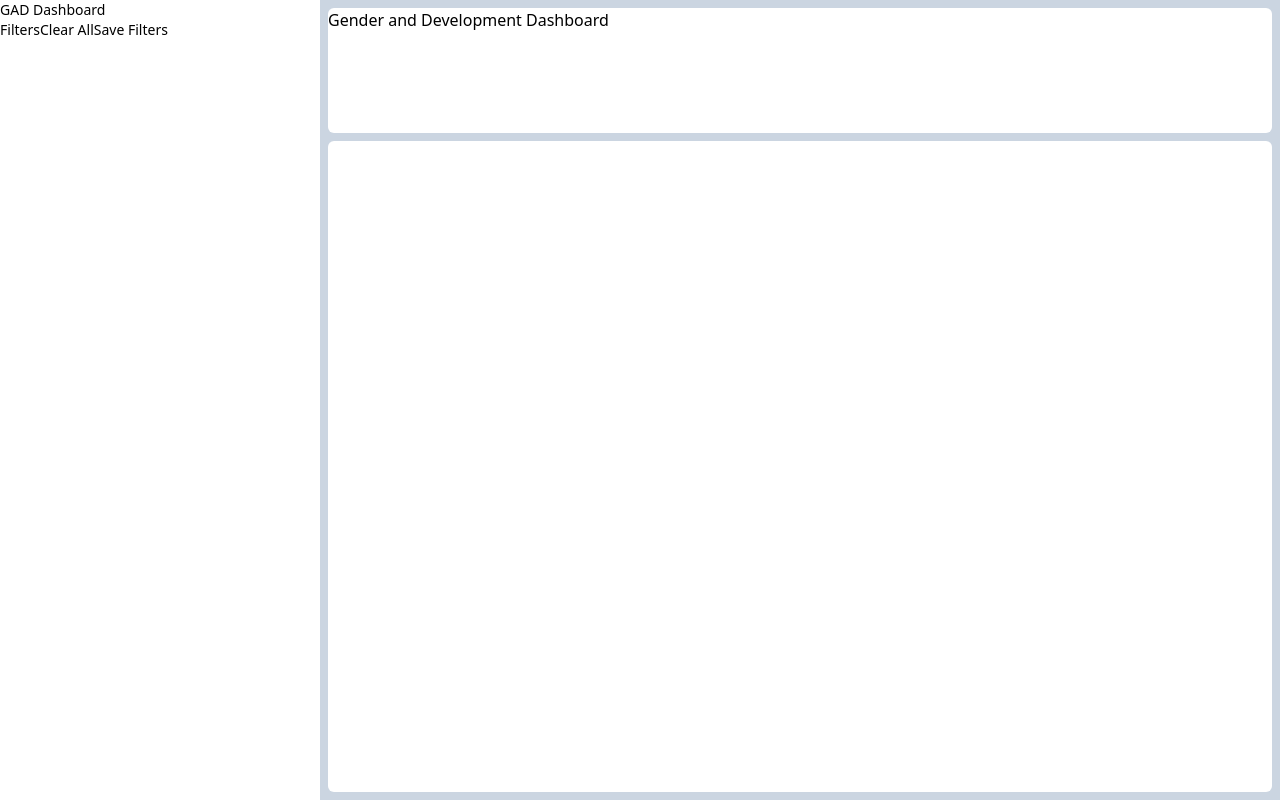
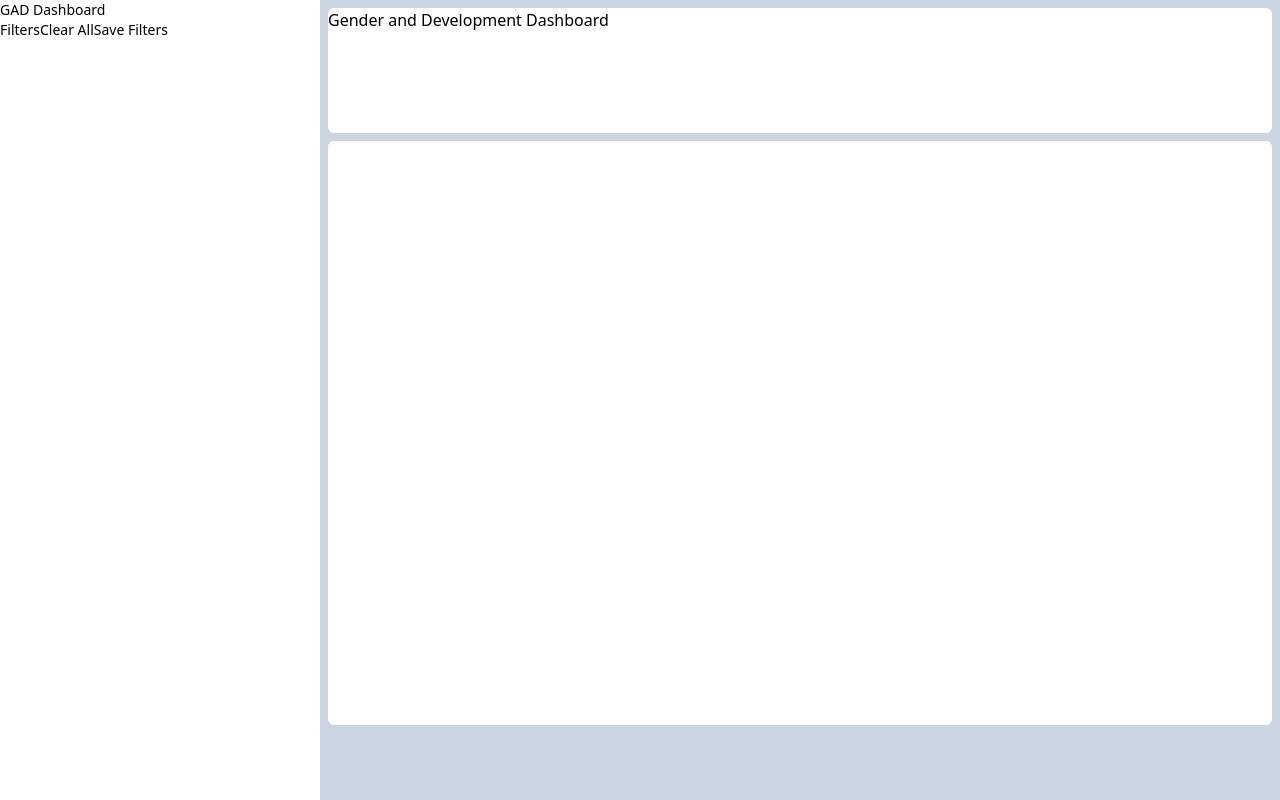
Before and after one commit to progchris00/GAD-Solution, a website: page src/index.html in a window 1280 px wide. Drawn offline with nearby package versions, Linux system fonts and the light colour scheme.

Commit message:
feat: adjust row ending for footer

```diff
--- a/src/index.html
+++ b/src/index.html
@@ -27,7 +27,7 @@
       </div>
     </aside>
     <main
-      class="bg-white mx-2 my-2 rounded-md col-start-4 col-end-13 row-start-3 row-end-13 text-sm"
+      class="bg-white mx-2 my-2 rounded-md col-start-4 col-end-13 row-start-3 row-end-12 text-sm"
       id="main"
     ></main>
   </body>
```
